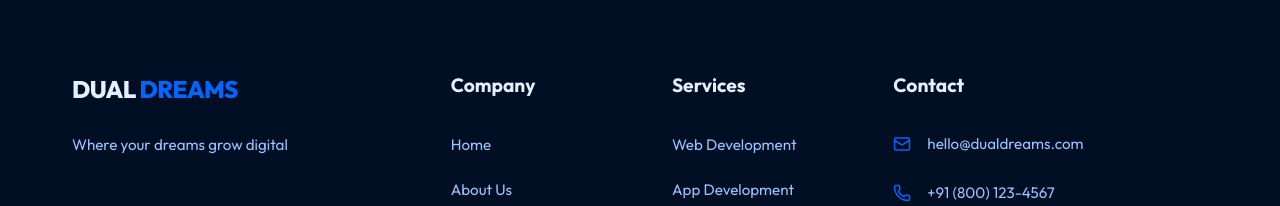
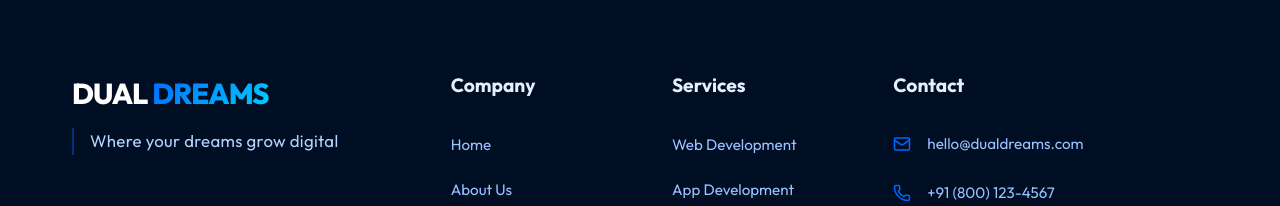
Before and after one commit to digi-soft-grps/portfolio, a React app in the folder frontend/: page / in a window 1280 px wide. Shown: the part 2423-2629 px from the top of the page. Built offline with nearby package versions, Linux system fonts and the light colour scheme; no server answers; the HTML template or start-up script is replaced by a standard one.

Commit message:
quote animation

```diff
--- a/frontend/src/components/Footer.css
+++ b/frontend/src/components/Footer.css
@@ -12,21 +12,50 @@
 }
 
 .footer-brand .logo-text {
-    color: #e5f0ff;
-    font-size: 1.5rem;
-    font-weight: 800;
+    color: #ffffff;
+    font-size: 1.8rem;
+    font-weight: 900;
+    letter-spacing: -0.03em;
+    display: flex;
+    align-items: flex-end;
+    gap: 0.3rem;
 }
 
 .footer-brand .logo-accent {
-    color: #0066ff;
+    background: linear-gradient(135deg, #0066ff, #00d2ff);
+    -webkit-background-clip: text;
+    -webkit-text-fill-color: transparent;
+    background-clip: text;
 }
 
 .brand-desc {
-    color: #99c2ff;
-    font-size: 0.95rem;
-    line-height: 1.7;
-    margin: 1.5rem 0 2rem;
+    color: #b3d4ff;
+    font-size: 1.05rem;
+    font-weight: 400;
+    line-height: 1.6;
+    margin: 0.8rem 0 2rem;
     max-width: 350px;
+    letter-spacing: 0.02em;
+    position: relative;
+    padding-left: 1rem;
+    /* Soft glowing left-border effect */
+    border-left: 2px solid rgba(0, 102, 255, 0.4);
+
+    /* Animation setup for hover */
+    background: linear-gradient(90deg, rgba(0, 150, 255, 0.15) 0%, rgba(0, 210, 255, 0) 90%);
+    background-size: 0% 100%;
+    background-repeat: no-repeat;
+    background-position: left center;
+    transition: all 0.5s cubic-bezier(0.16, 1, 0.3, 1);
+    cursor: default;
+}
+
+.brand-desc:hover {
+    border-left-color: #00d2ff;
+    background-size: 100% 100%;
+    color: #ffffff;
+    transform: translateX(4px);
+    box-shadow: -2px 0 10px rgba(0, 210, 255, 0.3);
 }
 
 /* Social links are now handled by SocialLinks component */
```
